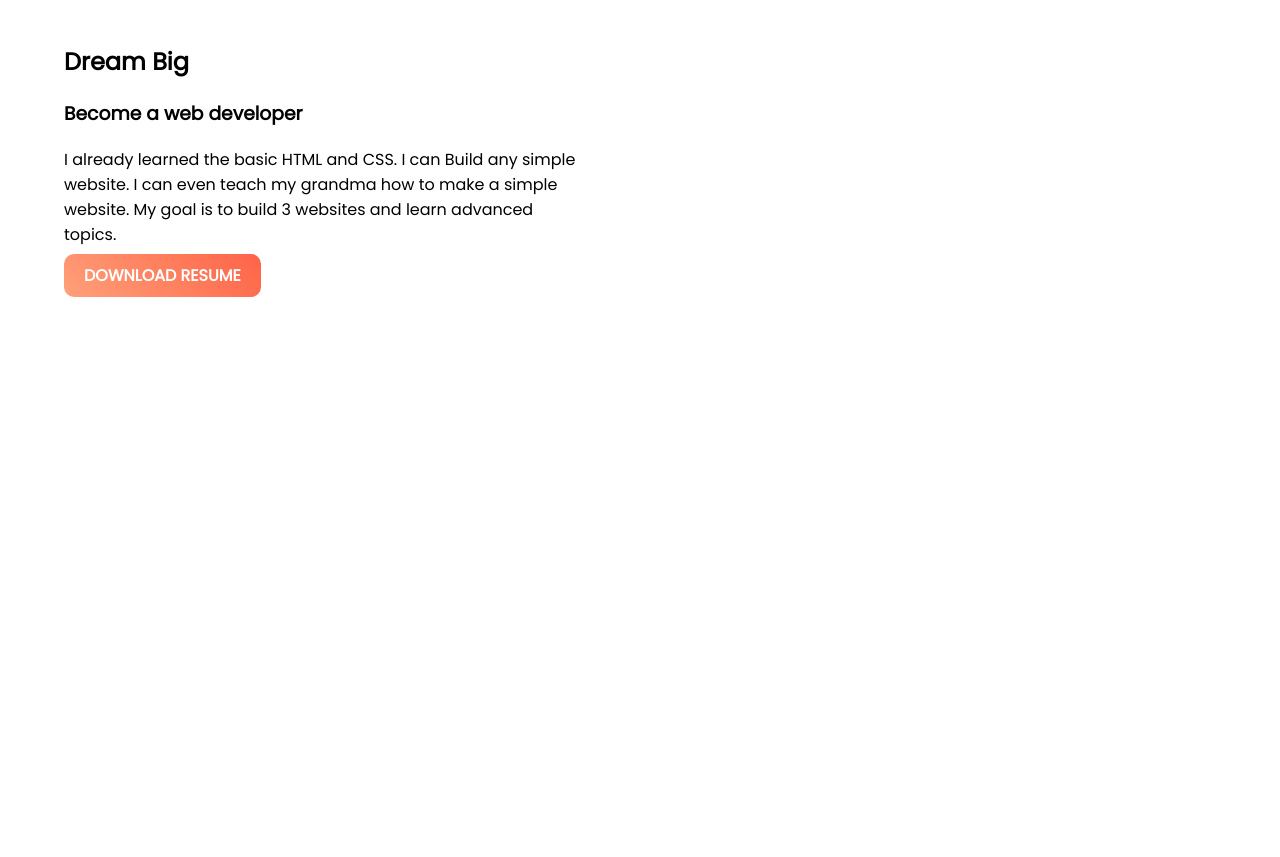
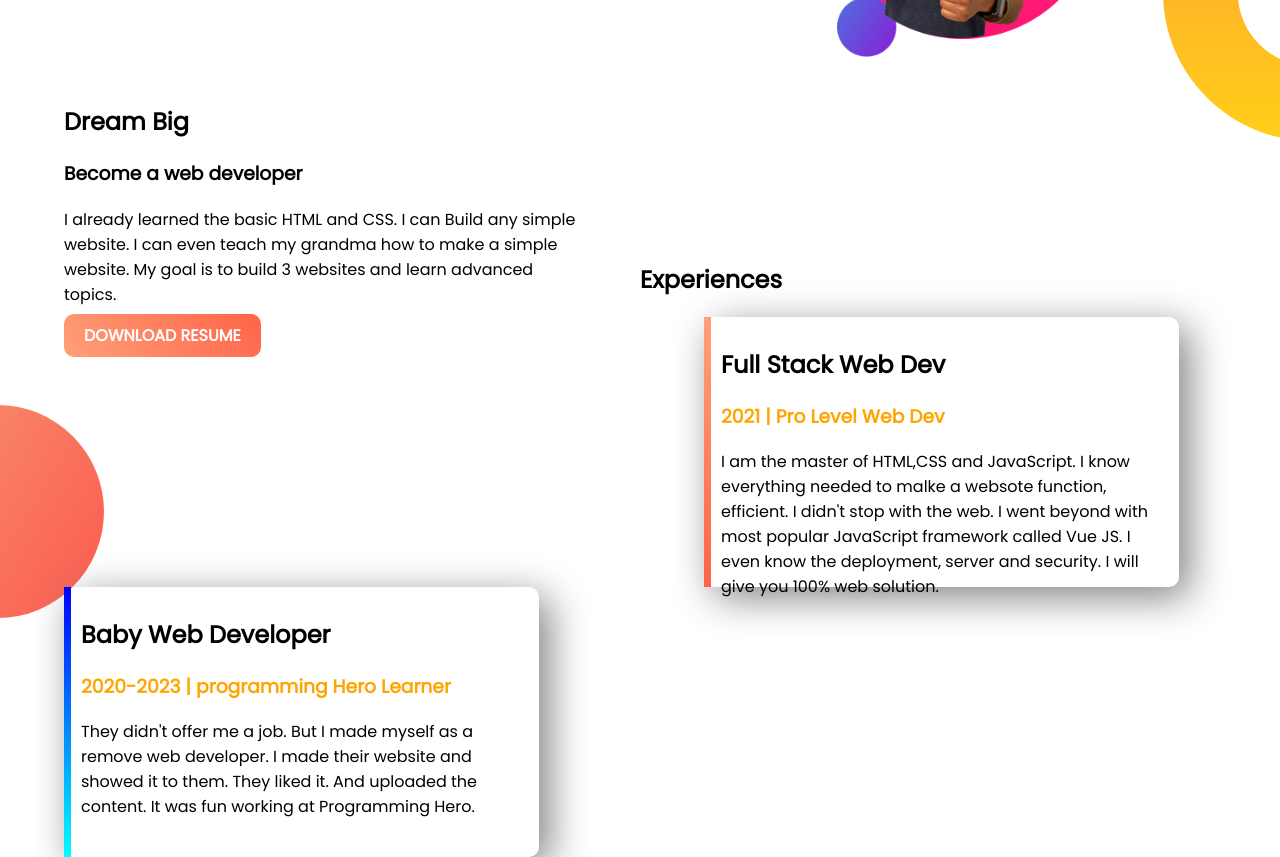
Before and after one commit to NayeemWD/wab-portfolio, a plain HTML site: page index.html in a window 1280 px wide. Shown: the part 818-1675 px from the top of the page. Before the commit the page ends 1115 px from the top, so only its background shows below. Drawn offline with Linux system fonts and the light colour scheme.

Commit message:
compelet

```diff
--- a/index.html
+++ b/index.html
@@ -13,7 +13,7 @@
     <section class="top-banner">
         <div class="frist-width">
             <h1>Welcome To</h1>
-            <h1><span class="name-highlight">Nayeem</span> Website</h1>
+            <h1><span class="orange-highlight">Nayeem</span> Website</h1>
             <h3>World-class professional web developer</h3>
             <p class="p-1">As a passionate web developer, I am dedicated to crafting digital experiences that leave a lasting impression. With a keen eye for design and a mastery of coding languages such as HTML, CSS, and JavaScript, I bring your vision to life on the web. Whether it's creating responsive and user-friendly websites or developing robust web applications, I thrive on turning ideas into reality. My commitment to staying up-to-date with the latest industry trends ensures that your project will always be at the forefront of technology. Let's collaborate to bring your online aspirations to fruition, one line of code at a time.</p>
             <a class="link_button" target="_blank" href="https://www.linkedin.com/in/m-s-nayeem-8b919527a/">HIRE ME</a>
@@ -35,5 +35,20 @@
             class="link-resume" href="">DOWNLOAD RESUME</a>
         </div>
     </section>
+
+    <section class="exp-area">
+        <h2 class="exp">Experiences</h2>
+        <div id="Full-stack1" class="thard-width">
+            <h2>Full Stack Web Dev</h2>
+            <h3 class="orande-high"><span class="orange-highlight">2021 | Pro Level Web Dev</span></h3 class="orande-high">
+            <p>I am the master of HTML,CSS and JavaScript. I know everything needed to malke a websote function, efficient. I didn't stop with the web. I went beyond with most popular JavaScript framework called Vue JS. I even know the deployment, server and security. I will give you 100% web solution. </p>
+        </div>
+        <div id="Full-stack2" class="thard-width">
+            <h2>Baby Web Developer</h2>
+            <h3 class="orande-high"><span class="orange-highlight">2020-2023 | programming Hero Learner</span></h3 class="orande-high">
+            <p>They didn't offer me a job. But I made myself as a remove web developer. I made their website and showed it to them. They liked it. And uploaded the content. It was fun working at Programming Hero.</p>
+        </div>
+
+    </section>
 </body>
 </html>
--- a/style.css
+++ b/style.css
@@ -16,7 +16,7 @@ body{
 h1{
     font-size: 50px;
 }
-.name-highlight{
+.orange-highlight{
     color: orange;
 }
 .p-1{
@@ -72,3 +72,44 @@ section{
 section{
     height: 500px;
 }
+
+.botom-banner{
+    background-image: url(images/dream-bg.png);
+    background-repeat: no-repeat;
+    background-position: right;
+    margin: 60px 0px 0px 0px;
+}
+
+.exp-area{
+    background-image: url(images/exp-bg.png);
+    background-repeat: no-repeat;
+    background-position: left;
+
+}
+.exp{
+margin-left: 20px;
+}
+.thard-width{
+    width: 35%;
+    float: left;
+    margin-left: 5%;
+    padding-right: 5%;
+    box-shadow: 10px 10px 40px gray;
+    height: 50%;
+    padding: 10px;
+    border-radius: 10px;
+    -webkit-border-radius: 10px;
+    -moz-border-radius: 10px;
+    -ms-border-radius: 10px;
+    -o-border-radius: 10px;
+}
+#Full-stack1{
+    border-left:  7px solid;
+    border-image: linear-gradient(180deg, lightSalmon,tomato);
+    border-image-slice: 1;
+}
+#Full-stack2{
+    border-left:  7px solid;
+    border-image: linear-gradient(180deg, blue,cyan);
+    border-image-slice:1 ;
+}
```
